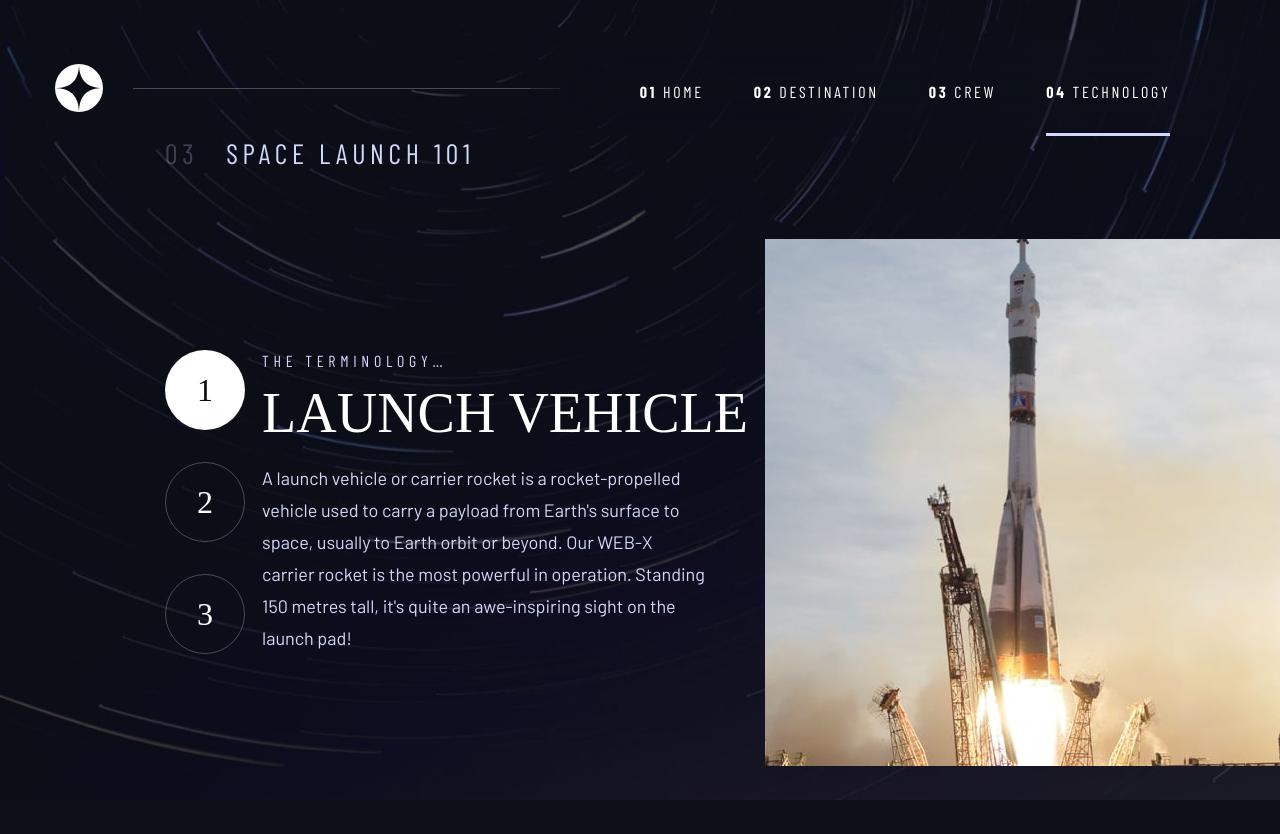
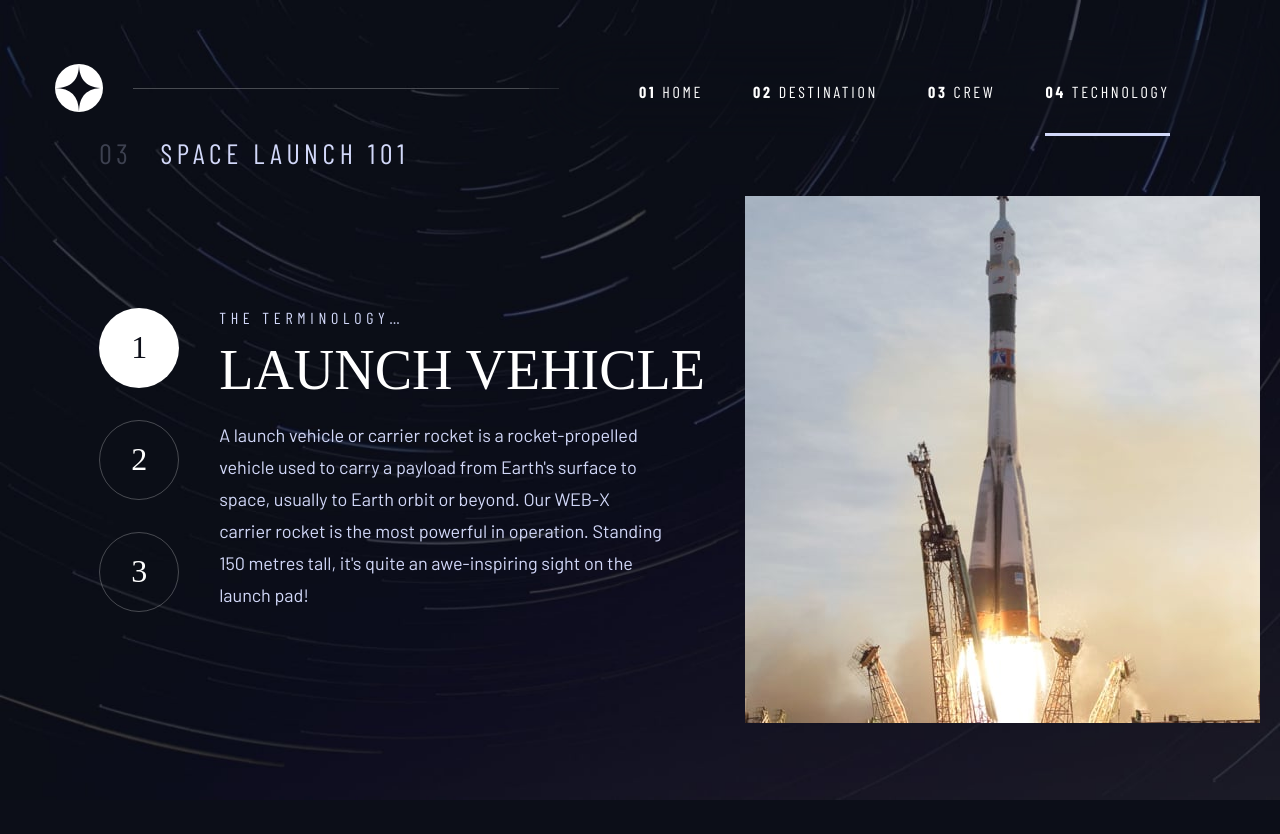
Before and after one commit to DanyloSus/space-tourism-website, a React (Vite) app: page /technology in a window 1280 px wide. After the commit the page ends 800 px from the top, so only its background shows below. Built offline with nearby package versions, Linux system fonts and the light colour scheme; a web font is replaced by a local one.

Commit message:
Relative design for Desktop

```diff
--- a/src/Elements/Crew/Content.jsx
+++ b/src/Elements/Crew/Content.jsx
@@ -43,7 +43,8 @@ class Content extends Component {
         <Slider {...settings} afterChange={this.afterChangeHandler}>
           {crew.map((crewmate, index) => (
             <div key={index}>
-              <div className="pl-[165px] pr-[137px] flex items-end justify-between h-content">
+              <div className="flex justify-center">
+                <div className="px-5 gap-5 max-w-[1138px] flex items-end justify-between h-content overflow-x-hidden overflow-y-visible">
                   <div className="flex justify-between flex-col h-full pt-[76px] pb-[229px]">
                     <h5>
                       <span className="opacity-[0.25] mr-[28px]">02</span>
@@ -52,14 +53,21 @@ class Content extends Component {
                     <div>
                       <h4>{crewmate.role}</h4>
                       <h3 className="mt-[15px] mb-[27px]">{crewmate.name}</h3>
-                    <p className="w-[444px]">{crewmate.bio}</p>
+                      <p className="max-w-[444px] min-w-[222px]">
+                        {crewmate.bio}
+                      </p>
                     </div>
                   </div>
                   <img
                     src={crewmate.images.png}
                     alt={`Photo of ${crewmate.name}`}
-                  className="pt-[62px]"
+                    className={
+                      index === 1
+                        ? "-scale-x-100" + " pt-[62px] object-cover"
+                        : "" + " pt-[62px] object-cover"
+                    }
                   />
+                </div>
               </div>
             </div>
           ))}
--- a/src/Elements/Destination/Content.jsx
+++ b/src/Elements/Destination/Content.jsx
@@ -24,14 +24,17 @@ class Content extends Component {
     const destination = data.destinations[id];
 
     return (
-      <div className="px-[165px] pb-[118px] flex items-end justify-between h-content pt-[76px]">
+      <div className="flex items-center justify-center">
+        <div className="max-w-[1110px] px-5 gap-5 pb-[118px] flex items-center justify-between h-content pt-[76px]">
           <div className="w-full h-full flex flex-col justify-between">
             <h5>
               <span className="opacity-[0.25] mr-[28px]">01</span>Pick your
               destination
             </h5>
             <img
-            src={`${undef ? "./destination/" : "./"}${destination.images.webp}`}
+              src={`${undef ? "./destination/" : "./"}${
+                destination.images.webp
+              }`}
               alt={`image of ${destination.name}`}
               className=" mt-auto mx-auto block"
             />
@@ -44,7 +47,7 @@ class Content extends Component {
               <NavElement to="/destination/4" text="TITAN" />
             </nav>
             <h2 className="mb-[14px] mt-[37px]">{destination.name}</h2>
-          <p className="w-[444px]">{destination.description}</p>
+            <p className="max-w-[444px]">{destination.description}</p>
             <div className="w-full mt-[54px] mb-[28px] bg-[hsla(231,_15%,_26%,_1)] h-[3px]" />
             <div className="flex">
               <div className="mr-auto">
@@ -58,6 +61,7 @@ class Content extends Component {
             </div>
           </div>
         </div>
+      </div>
     );
   }
 }
--- a/src/Elements/Header.jsx
+++ b/src/Elements/Header.jsx
@@ -8,7 +8,7 @@ class Header extends Component {
       <header className="flex items-center justify-between mt-10 pl-[55px]">
         <img src="./shared/logo.svg" alt="Logo" className="w-12 h-12" />
         <div className=" bg-white opacity-[0.2515] w-[473px] h-[1px] ml-auto relative left-[30px]"></div>
-        <nav className=" w-[830px] h-24 backdrop-blur-[40.774227142333984px]">
+        <nav className=" w-[830px] h-24 backdrop-blur-[40.774227142333984px] px-5">
           <ol className="flex items-center justify-center gap-[50px] w-full h-full">
             <NavElement to="/" text="Home" />
             <NavElement to="/destination" text="DESTINATION" />
--- a/src/Elements/Home/Content.jsx
+++ b/src/Elements/Home/Content.jsx
@@ -4,18 +4,20 @@ import Explore from "./Explore";
 class Content extends Component {
   render() {
     return (
-      <div className="px-[165px] pb-[131px] flex items-end justify-between h-content">
+      <div className="flex items-end justify-center">
+        <div className="max-w-[1110px] px-5 w-full flex  items-center justify-between h-content">
           <div className="w-[444px]">
             <h5>So, you want to travel to</h5>
             <h1 className="my-6">Space</h1>
             <p>
               Let’s face it; if you want to go to space, you might as well
-            genuinely go to outer space and not hover kind of on the edge of it.
-            Well sit back, and relax because we’ll give you a truly out of this
-            world experience!
+              genuinely go to outer space and not hover kind of on the edge of
+              it. Well sit back, and relax because we’ll give you a truly out of
+              this world experience!
             </p>
           </div>
           <Explore />
+        </div>
       </div>
     );
   }
--- a/src/Elements/NavElement.jsx
+++ b/src/Elements/NavElement.jsx
@@ -12,7 +12,7 @@ class NavElement extends Component {
             (isActive
               ? "border-b-[hsla(231,77%,90%,1)]"
               : "hover:border-b-[hsla(231,77%,90%,0.5021)] border-b-[hsla(231,77%,90%,0)] ") +
-            " border-b-[3px] transition-colors pb-8"
+            " border-b-[3px] transition-colors pb-8 whitespace-nowrap"
           }
         >
           {this.props.text}
--- a/src/Elements/Technology/Content.jsx
+++ b/src/Elements/Technology/Content.jsx
@@ -15,12 +15,13 @@ class Content extends Component {
       " w-20 h-20 flex justify-center items-center rounded-full cursor-pointer transition-color";
 
     return (
-      <div className="pl-[165px]">
+      <div className="flex items-center justify-end">
+        <div className="max-w-[1275px] px-5">
           <h5>
             <span className="opacity-[0.25] mr-[28px]">03</span>
             SPACE LAUNCH 101
           </h5>
-        <div className=" flex items-center justify-between h-content">
+          <div className=" flex justify-between items-center gap-10 mt-[26px]">
             <div className="flex flex-col justify-center items-center gap-8">
               <h4
                 className={
@@ -61,15 +62,16 @@ class Content extends Component {
               <h3 className="mt-[11px] mb-[17px]">
                 {technologies[this.state.number].name}
               </h3>
-            <p className="w-[444px]">
+              <p className="max-w-[444px]">
                 {technologies[this.state.number].description}
               </p>
             </div>
             <img
               src={technologies[this.state.number].images.portrait}
               alt={`Slide`}
-            className="w-[515px] h-[527px]"
+              className="max-w-[515px] w-full object-cover h-[527px]"
             />
+          </div>
         </div>
       </div>
     );
```
Lines whose indentation alone changed are shown as unchanged.
